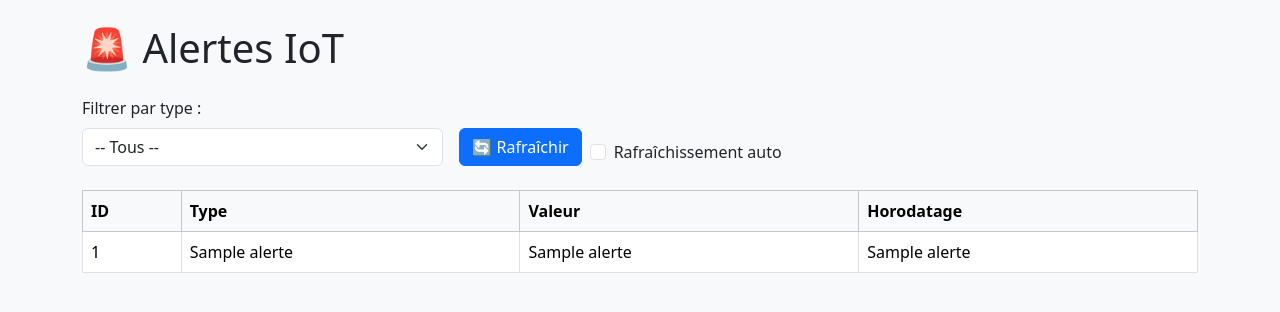
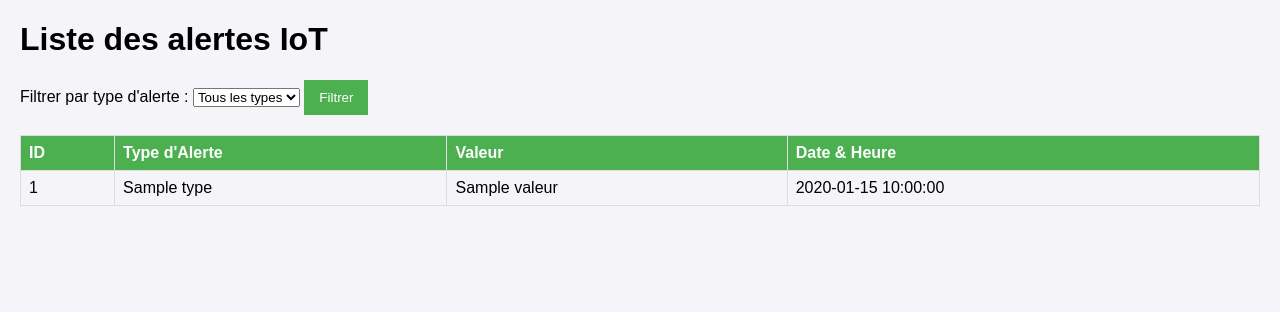
Before and after one commit to malakch42/iot_alert_server, a Flask app: template templates/alertes.html in a window 1280 px wide. Shown: the top 312 px of the page. Run offline with Flask 2, Linux system fonts and the light colour scheme; the template is opened without the code that fills it: most values are stand-ins (such as "Sample title", 1, 10 or a date in 2020).

Commit message:
Premier commit de IoT Alert Server

```diff
--- a/app.py
+++ b/app.py
@@ -1,25 +1,55 @@
-from flask import Flask, jsonify, request
-from mqtt_client import start_mqtt_client  # Import de la fonction pour démarrer MQTT
-from models import get_all_alertes, get_filtered_alertes
-from flask import Flask, render_template, request
+from flask import Flask, jsonify, request, render_template
+from mqtt_client import start_mqtt_client
+from models import get_all_alertes, get_filtered_alertes, enregistrer_alerte
+import threading
 
 app = Flask(__name__)
 
+# Page d'accueil JSON
 @app.route('/')
 def index():
     return jsonify({"message": "Bienvenue sur le serveur IoT d'alerte !"})
 
+# Endpoint pour afficher les alertes (JSON ou filtré par type)
 @app.route('/alertes', methods=['GET'])
 def lister_alertes():
-    type_alerte = request.args.get('type')  # récupère ?type= depuis l'URL
+    type_alerte = request.args.get('type')
     if type_alerte:
         alertes = get_filtered_alertes(type_alerte)
     else:
         alertes = get_all_alertes()
-
     return jsonify(alertes)
 
+# Page HTML pour afficher les alertes
+@app.route('/alertes_page')
+def afficher_alertes():
+    type_alerte = request.args.get('type')
+    if type_alerte:
+        alertes = get_filtered_alertes(type_alerte)
+    else:
+        alertes = get_all_alertes()
+    return render_template("alertes.html", alertes=alertes)
+
+# 🚨 Endpoint appelé par l’app Flutter
+@app.route('/declencher_alerte', methods=['POST'])
+def declencher_alerte():
+    data = request.get_json()
+    type_alerte = data.get('type')
+    valeur = data.get('valeur')
+
+    print(f"🚨 Alerte reçue depuis Flutter ! Type: {type_alerte}, Valeur: {valeur}")
+
+    if not type_alerte or not valeur:
+        return jsonify({"error": "Champs 'type' et 'valeur' requis"}), 400
+
+    enregistrer_alerte(type_alerte, valeur)
+    return jsonify({"message": "Alerte enregistrée avec succès"}), 201
+
+# Démarrage du serveur Flask avec MQTT dans un thread
 if __name__ == '__main__':
-    start_mqtt_client()  # Démarre MQTT dans un thread séparé
+    mqtt_thread = threading.Thread(target=start_mqtt_client)
+    mqtt_thread.daemon = True
+    mqtt_thread.start()
+
     print("✅ Serveur Flask en cours de démarrage...")
-    app.run(host='0.0.0.0', port=5000, debug=True)  # Démarre Flask sur toutes les interfaces réseau
+    app.run(host='0.0.0.0', port=5000, debug=True)
--- a/templates/alertes.html
+++ b/templates/alertes.html
@@ -2,66 +2,83 @@
 <html lang="fr">
 <head>
     <meta charset="UTF-8">
-    <title>Alertes IoT</title>
-    <link href="https://cdn.jsdelivr.net/npm/bootstrap@5.3.2/dist/css/bootstrap.min.css" rel="stylesheet">
-    <script>
-        function autoRefresh() {
-            const checkbox = document.getElementById("auto");
-            if (checkbox.checked) {
-                setTimeout(() => {
-                    document.getElementById("filterForm").submit();
-                }, 10000); // 10 secondes
+    <meta name="viewport" content="width=device-width, initial-scale=1.0">
+    <title>Liste des alertes IoT</title>
+    <style>
+        body {
+            font-family: Arial, sans-serif;
+            margin: 20px;
+            background-color: #f4f4f9;
         }
+        table {
+            width: 100%;
+            border-collapse: collapse;
+            margin-top: 20px;
         }
-        window.onload = autoRefresh;
-    </script>
+        table, th, td {
+            border: 1px solid #ddd;
+        }
+        th, td {
+            padding: 8px;
+            text-align: left;
+        }
+        th {
+            background-color: #4CAF50;
+            color: white;
+        }
+        button {
+            padding: 10px 15px;
+            background-color: #4CAF50;
+            color: white;
+            border: none;
+            cursor: pointer;
+        }
+        button:hover {
+            background-color: #45a049;
+        }
+    </style>
 </head>
-<body class="bg-light">
-    <div class="container mt-4">
-        <h1 class="mb-4">🚨 Alertes IoT</h1>
+<body>
+    <h1>Liste des alertes IoT</h1>
 
-        <!-- Filtrage -->
-        <form method="get" id="filterForm" class="row g-3 mb-4">
-            <div class="col-md-4">
-                <label for="type" class="form-label">Filtrer par type :</label>
-                <select name="type" id="type" class="form-select" onchange="this.form.submit()">
-                    <option value="">-- Tous --</option>
-                    {% for type in types %}
-                        <option value="{{ type }}" {% if selected == type %}selected{% endif %}>{{ type.capitalize() }}</option>
-                    {% endfor %}
+    <!-- Formulaire de filtrage -->
+    <form action="/alertes_page" method="GET">
+        <label for="type_alerte">Filtrer par type d'alerte :</label>
+        <select name="type" id="type_alerte">
+            <option value="">Tous les types</option>
+            <option value="fumee">Fumée</option>
+            <option value="gaz">Gaz</option>
+            <option value="temperature">Température</option>
+            <option value="inondation">Inondation</option>
+            <option value="mouvement">Mouvement</option>
         </select>
-            </div>
-
-            <div class="col-md-4 d-flex align-items-end">
-                <button type="submit" class="btn btn-primary me-2">🔄 Rafraîchir</button>
-                <div class="form-check">
-                    <input class="form-check-input" type="checkbox" value="1" id="auto" onclick="autoRefresh()">
-                    <label class="form-check-label" for="auto">Rafraîchissement auto</label>
-                </div>
-            </div>
+        <button type="submit">Filtrer</button>
     </form>
 
-        <!-- Tableau -->
-        <table class="table table-bordered bg-white">
-            <thead class="table-light">
+    <!-- Tableau des alertes -->
+    <table>
+        <thead>
             <tr>
                 <th>ID</th>
-                    <th>Type</th>
+                <th>Type d'Alerte</th>
                 <th>Valeur</th>
-                    <th>Horodatage</th>
+                <th>Date & Heure</th>
             </tr>
         </thead>
         <tbody>
             {% for alerte in alertes %}
             <tr>
-                    <td>{{ alerte[0] }}</td>
-                    <td>{{ alerte[1] }}</td>
-                    <td>{{ alerte[2] }}</td>
-                    <td>{{ alerte[3] }}</td>
+                <td>{{ alerte.id }}</td>
+                <td>{{ alerte.type }}</td>
+                <td>{{ alerte.valeur }}</td>
+                <td>{{ alerte.timestamp }}</td>
+            </tr>
+            {% else %}
+            <tr>
+                <td colspan="4">Aucune alerte à afficher.</td>
             </tr>
             {% endfor %}
         </tbody>
     </table>
-    </div>
 </body>
 </html>
```
Also changed, not shown: models.py (+8 -9 lines). Lines whose indentation alone changed are shown as unchanged.
